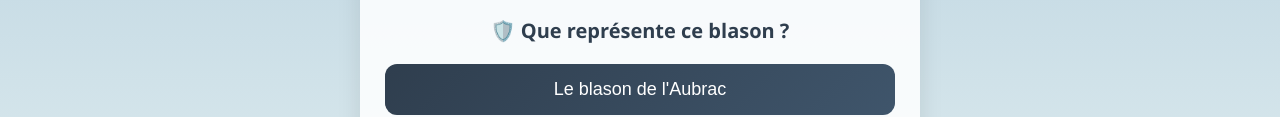
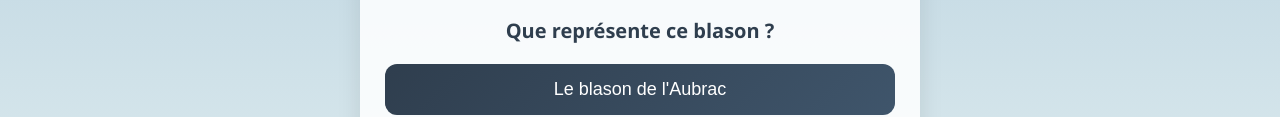
Before and after one commit to Argencesenaubrac/Balise12, a plain HTML site: page index.html in a window 1280 px wide. Shown: the part 403-520 px from the top of the page. Drawn offline with Linux system fonts and the light colour scheme.

Commit message:
index.html

```diff
--- a/index.html
+++ b/index.html
@@ -116,7 +116,7 @@ h1 {
         <img src="BlasonSTE.png" alt="Blason du monument" class="blason">
 
         <h1>
-        🛡️ Que représente ce blason ?
+        Que représente ce blason ?
         </h1>
 
         <!-- Réponses corrigées -->
```
